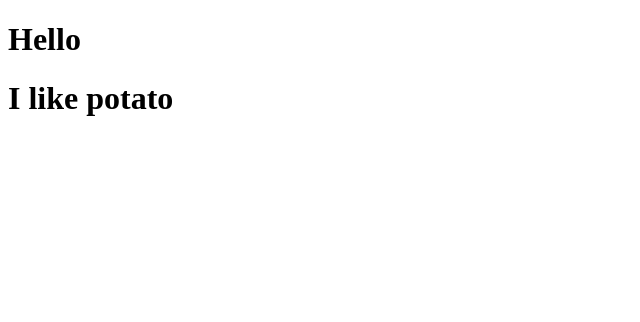
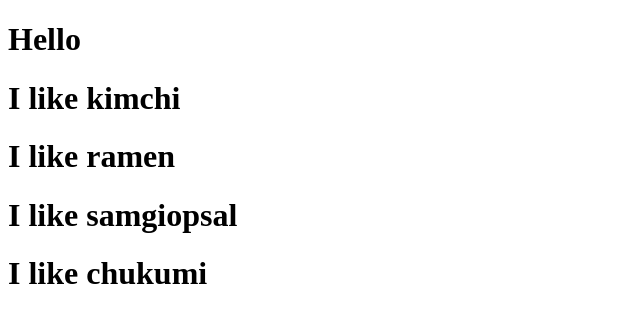
Before and after one commit to djagmlrhks3/movie_app, a React (Create React App) app: page / in a window 1280 px wide. Shown: the top 322 px of the page, without its empty margins (0-640 px from the left). Built offline with nearby package versions, Linux system fonts and the light colour scheme.

Commit message:
0403(토) | About Props | Component with Props

```diff
--- a/src/App.js
+++ b/src/App.js
@@ -1,14 +1,17 @@
 import React from 'react';
 
-function Potato() { // Potato 컴포넌트를 만듦 (= Potato.js 생성)
-  return <h1>I like potato</h1>
+function Food({ fav }) {
+  return <h1>I like {fav}</h1>;
 }
 
 function App() {
   return (
     <div>
       <h1>Hello</h1>
-      <Potato />
+      <Food fav="kimchi"/>
+      <Food fav="ramen"/>
+      <Food fav="samgiopsal"/>
+      <Food fav="chukumi"/>
     </div>
   )
 }
```
